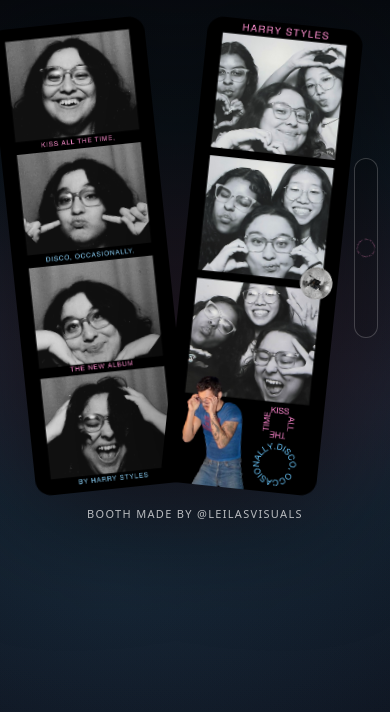
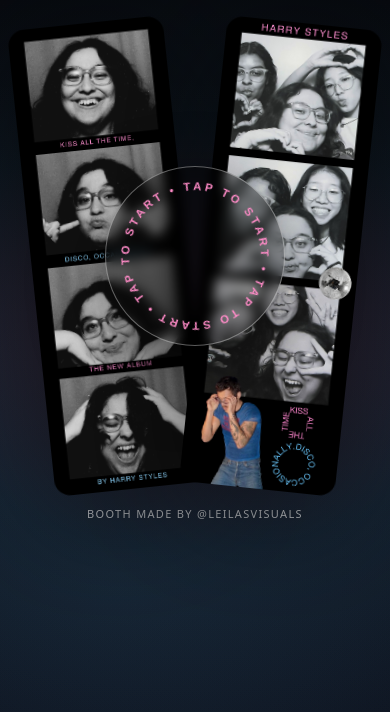
Before and after one commit to lc1673/kissco-booth, a React (Vite) app: page / in a window 390 px wide. Shown: the top 712 px of the page. Built offline with nearby package versions, Linux system fonts and the light colour scheme.

Commit message:
Mobile tap button overlay over strips

```diff
--- a/src/styles.css
+++ b/src/styles.css
@@ -506,3 +506,39 @@
     z-index: 2;
   }
 }
+/* =========================
+   MOBILE: TAP BUTTON OVER STRIPS
+========================= */
+@media (max-width: 700px){
+
+  .startRow{
+    position: relative;
+    flex-direction: column;
+    justify-content: center;
+    align-items: center;
+  }
+
+  .startStrips{
+    position: relative;
+    z-index: 1;
+  }
+
+  .startStrip{
+    width: min(70vw, 240px);
+  }
+
+  /* 🔥 Float button over strips */
+  .tapBtn{
+    position: absolute;
+    z-index: 3;
+    width: 190px;
+    height: 190px;
+    top: 50%;
+    left: 50%;
+    transform: translate(-50%, -50%);
+    backdrop-filter: blur(6px);
+    background: rgba(0,0,0,0.35);
+    border: 1px solid rgba(255,255,255,0.35);
+  }
+
+}
```
